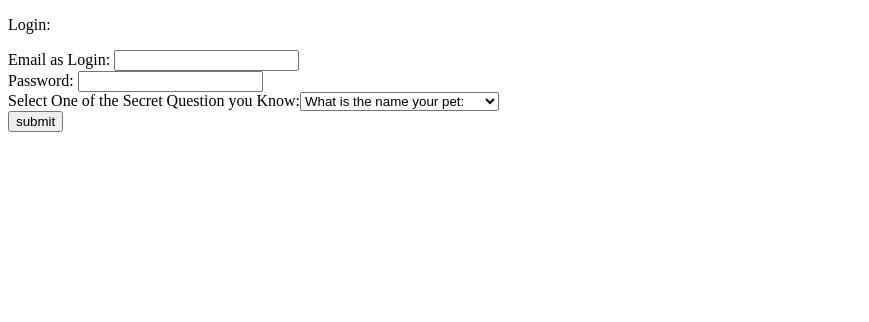
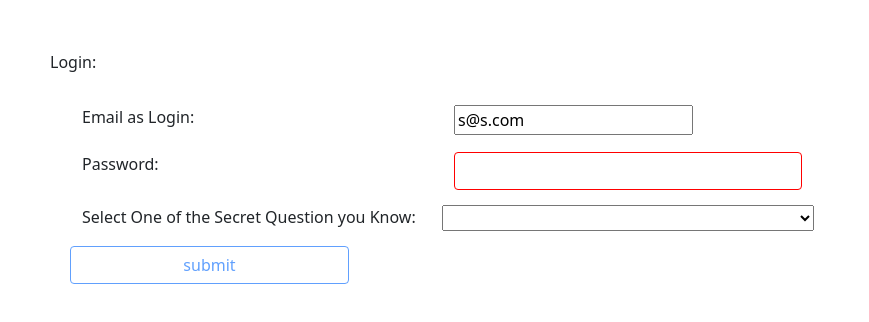
Before and after one commit to expertzlab/shopping-cart, an Angular app in the folder client/: page / in a window 1280 px wide. Shown: the top 322 px of the page, without its empty margins (0-869 px from the left). Built offline with nearby package versions, Linux system fonts and the light colour scheme.

Commit message:
formatting of the login page

```diff
--- a/client/package.json
+++ b/client/package.json
@@ -18,6 +18,7 @@
     "@angular/platform-browser": "~12.0.2",
     "@angular/platform-browser-dynamic": "~12.0.2",
     "@angular/router": "~12.0.2",
+    "bootstrap": "^5.0.1",
     "rxjs": "~6.6.0",
     "tslib": "^2.1.0",
     "zone.js": "~0.11.4"
--- a/client/src/app/app.component.html
+++ b/client/src/app/app.component.html
@@ -1,29 +1,39 @@
 
 <div class="body">
   <p>Login:</p>
-
-  <form #userlogin="ngForm" (ngSubmit)="onClickSubmit(userlogin)">
-    <div class="form-group">
-      <label class="form-label" for="email">
+<div class="container">
+  <form #userlogin="ngForm" (ngSubmit)="onClickSubmit()" class="row">
+    <div class="form-group row">
+      <label class="form-label col-sm-4 col-md-4" for="email">
         Email as Login:
       </label>
-      <input name="email" id="email" classes="form-control" type="text">
+      <div class="col-sm-4 col-md-4">
+          <input name="email" id="email" [ngModel]="defaultEmail" #e="ngModel" classes="form-control" type="text" required email ngModel>
+      </div>
     </div>
-    <div class="form-group">
-      <label class="form-label" for="password">
+    <div class="alert alert-danger" *ngIf="!e.valid">Enter a valid Email.</div>
+
+    <div class="form-group row">
+      <label class="form-label col-sm-4 col-md-4" for="password">
         Password:
       </label>
-      <input classes="form-control" name="password" id="password" type="password">
+      <div class="col-sm-4 col-md-4">
+      <input class="form-control" name="password" id="password" type="password" required ngModel>
+      </div>
     </div>
-    <div class="form-group">
-      <label for="secretQuestion">Select One of the Secret Question you Know:</label>
-      <select name="secret" id="secretQuestion">
+    <div class="form-group row">
+      <label class="col-sm-4 col-md-4" for="secretQuestion">Select One of the Secret Question you Know:</label>
+      <select class="col-sm-4 col-md-4" name="secret" id="secretQuestion" ngModel required>
         <option value="pet">What is the name your pet:</option>
         <option value="teacher">Who is your favorite Teacher?</option>
       </select>
     </div>
-    <input type="submit" value="submit">
+    <div class="row">
+      <input class="btn btn-outline-primary col-md-3 col-sm-3" type="submit" value="submit" [disabled]="!userlogin.valid">
+    </div>
+
   </form>
+</div>
 </div>
 
 <router-outlet></router-outlet>
--- a/client/src/app/app.component.ts
+++ b/client/src/app/app.component.ts
@@ -1,4 +1,4 @@
-import { Component } from '@angular/core';
+import { Component, ViewChild } from '@angular/core';
 import { NgForm } from '@angular/forms';
 
 @Component({
@@ -8,7 +8,9 @@ import { NgForm } from '@angular/forms';
 })
 export class AppComponent {
   title = 'shopping-cart';
+  @ViewChild('userlogin') sform!: NgForm;
 
+  defaultEmail:string = "s@s.com"
 
   email:string = ''
   password:string = ''
@@ -16,9 +18,11 @@ export class AppComponent {
 
   constructor() {}
 
-  onClickSubmit(form:NgForm){
+  onClickSubmit(){
     console.log("submitted")
-    console.log(form)
+
+    console.log(this.sform)
+    console.log("received"+ JSON.stringify(this.sform.value) )
   }
 
 }
--- a/client/src/styles.sass
+++ b/client/src/styles.sass
@@ -1 +1,11 @@
 /* You can add global styles to this file, and also import other style files */
+@import '~bootstrap/dist/css/bootstrap.min.css'
+
+body
+  margin: 50px
+
+input.ng-invalid
+  border: 1px solid red
+
+.row
+  margin-top: 15px
```
Also changed, not shown: 1 other file (tests, documents, lock files or other folders).
